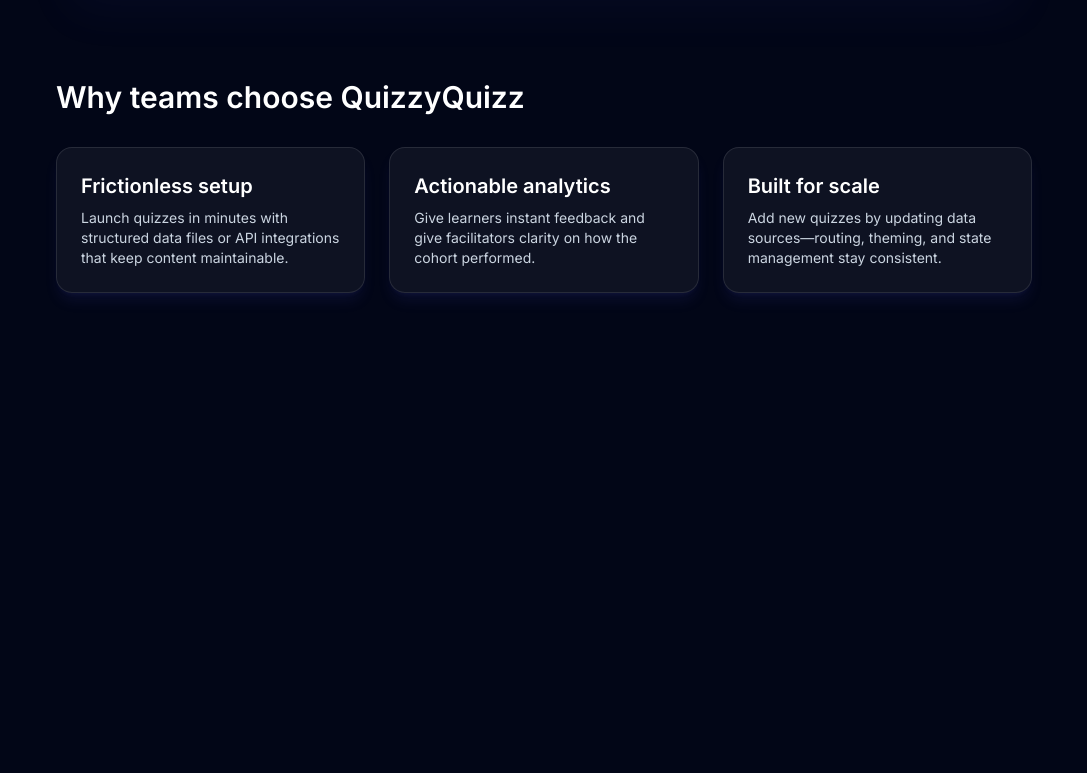
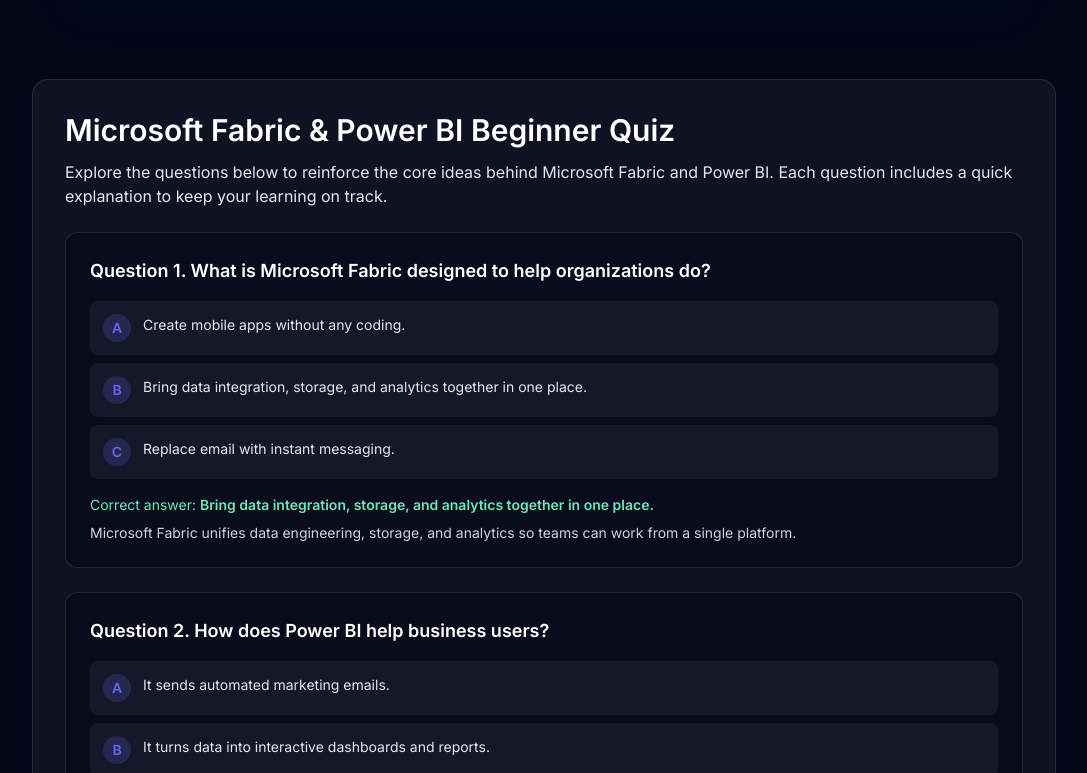
Before and after one commit to awang1020/QuizzGame, a Next.js app: page / in a window 1280 px wide. Shown: the part 647-1420 px from the top of the page, without its empty margins (96-1183 px from the left). Before the commit the page ends 1020 px from the top, so only its background shows below. Built offline with nearby package versions, Linux system fonts and the light colour scheme.

Commit message:
Add beginner Microsoft Fabric quiz to home page

```diff
--- a/app/page.tsx
+++ b/app/page.tsx
@@ -1,9 +1,13 @@
 import LandingHero from "@/components/LandingHero";
+import BeginnerFabricQuiz from "@/components/BeginnerFabricQuiz";
 
 export default function HomePage() {
   return (
     <main className="mx-auto flex min-h-screen max-w-6xl flex-col">
       <LandingHero />
+      <section className="w-full px-6 pb-16">
+        <BeginnerFabricQuiz />
+      </section>
       <section className="mx-auto flex w-full max-w-5xl flex-col gap-8 px-6 pb-20">
         <h2 className="text-3xl font-semibold text-white">Why teams choose QuizzyQuizz</h2>
         <div className="grid gap-6 md:grid-cols-3">
--- /dev/null
+++ b/components/BeginnerFabricQuiz.tsx
@@ -0,0 +1,182 @@
+import React from "react";
+
+interface BeginnerQuestion {
+  id: string;
+  prompt: string;
+  options: {
+    id: string;
+    text: string;
+  }[];
+  answer: string;
+  explanation: string;
+}
+
+const beginnerQuestions: BeginnerQuestion[] = [
+  {
+    id: "fabric-purpose",
+    prompt: "What is Microsoft Fabric designed to help organizations do?",
+    options: [
+      { id: "a", text: "Create mobile apps without any coding." },
+      { id: "b", text: "Bring data integration, storage, and analytics together in one place." },
+      { id: "c", text: "Replace email with instant messaging." }
+    ],
+    answer: "b",
+    explanation:
+      "Microsoft Fabric unifies data engineering, storage, and analytics so teams can work from a single platform."
+  },
+  {
+    id: "power-bi-role",
+    prompt: "How does Power BI help business users?",
+    options: [
+      { id: "a", text: "It sends automated marketing emails." },
+      { id: "b", text: "It turns data into interactive dashboards and reports." },
+      { id: "c", text: "It designs company logos automatically." }
+    ],
+    answer: "b",
+    explanation:
+      "Power BI focuses on visualizing data, helping people explore numbers through dashboards and reports."
+  },
+  {
+    id: "fabric-onelake",
+    prompt: "What is OneLake within Microsoft Fabric?",
+    options: [
+      { id: "a", text: "A shared data lake that stores information for all Fabric experiences." },
+      { id: "b", text: "A desktop app used to build PowerPoint slides." },
+      { id: "c", text: "A tool that creates marketing campaigns." },
+      { id: "d", text: "A place to host company websites." }
+    ],
+    answer: "a",
+    explanation:
+      "OneLake is the central storage layer for Fabric, keeping data in one trusted location."
+  },
+  {
+    id: "power-bi-desktop",
+    prompt: "Why do beginners often start with Power BI Desktop?",
+    options: [
+      { id: "a", text: "It lets them build and preview reports on their computer before sharing them." },
+      { id: "b", text: "It is the only way to send emails in Fabric." },
+      { id: "c", text: "It automatically writes blog posts." }
+    ],
+    answer: "a",
+    explanation:
+      "Power BI Desktop provides a friendly workspace to model data and design reports locally."
+  },
+  {
+    id: "fabric-workspaces",
+    prompt: "What is a workspace in Microsoft Fabric and Power BI?",
+    options: [
+      { id: "a", text: "A folder where you store and collaborate on related analytics items." },
+      { id: "b", text: "A chat room for customer service." },
+      { id: "c", text: "A tool for editing videos." }
+    ],
+    answer: "a",
+    explanation:
+      "Workspaces organize datasets, reports, pipelines, and notebooks so teams can manage them together."
+  },
+  {
+    id: "fabric-dataflows",
+    prompt: "How do dataflows support beginners building reports?",
+    options: [
+      { id: "a", text: "They clean and prepare data in the browser, then reuse it in different Power BI reports." },
+      { id: "b", text: "They schedule company holidays." },
+      { id: "c", text: "They replace the need for any data connections." }
+    ],
+    answer: "a",
+    explanation:
+      "Dataflows offer low-code data preparation that can feed multiple Power BI reports without repeating work."
+  },
+  {
+    id: "fabric-real-time",
+    prompt: "Which scenario is a good fit for Real-Time Intelligence in Fabric?",
+    options: [
+      { id: "a", text: "Monitoring live sensor data from factory machines." },
+      { id: "b", text: "Designing company logos." },
+      { id: "c", text: "Writing employee handbooks." }
+    ],
+    answer: "a",
+    explanation:
+      "Real-Time Intelligence captures streaming data so teams can react to changes as they happen."
+  },
+  {
+    id: "power-bi-sharing",
+    prompt: "What is one simple way to share a finished Power BI report with coworkers?",
+    options: [
+      { id: "a", text: "Publish it to the Power BI service and grant them access." },
+      { id: "b", text: "Email the .pbix file without any permissions." },
+      { id: "c", text: "Print every page and mail it." }
+    ],
+    answer: "a",
+    explanation:
+      "Publishing to the Power BI service makes the report available online with controlled access."
+  },
+  {
+    id: "fabric-copilot",
+    prompt: "How can Copilot in Microsoft Fabric assist beginners?",
+    options: [
+      { id: "a", text: "By suggesting code, queries, or descriptions based on natural-language prompts." },
+      { id: "b", text: "By sending meeting invitations automatically." },
+      { id: "c", text: "By designing company logos from scratch." }
+    ],
+    answer: "a",
+    explanation:
+      "Copilot brings AI assistance to Fabric, helping users draft code, summaries, or visualizations faster."
+  },
+  {
+    id: "power-bi-datasets",
+    prompt: "Why is it helpful to create a reusable dataset in Power BI?",
+    options: [
+      { id: "a", text: "So multiple reports can trust the same clean data without rebuilding it each time." },
+      { id: "b", text: "So reports can work without any data." },
+      { id: "c", text: "So you can export the report as a video." }
+    ],
+    answer: "a",
+    explanation:
+      "Reusable datasets provide one source of truth that many reports can reference, reducing rework."
+  }
+];
+
+const BeginnerFabricQuiz: React.FC = () => {
+  return (
+    <section className="mx-auto w-full max-w-5xl rounded-2xl border border-white/10 bg-white/5 p-8 shadow-lg shadow-primary/10">
+      <h2 className="text-3xl font-semibold text-white">Microsoft Fabric &amp; Power BI Beginner Quiz</h2>
+      <p className="mt-3 text-base text-slate-200">
+        Explore the questions below to reinforce the core ideas behind Microsoft Fabric and Power BI. Each question
+        includes a quick explanation to keep your learning on track.
+      </p>
+      <ol className="mt-6 space-y-6">
+        {beginnerQuestions.map((question, index) => {
+          const correctOption = question.options.find((option) => option.id === question.answer);
+          return (
+            <li key={question.id} className="rounded-xl border border-white/10 bg-slate-950/40 p-6">
+              <h3 className="text-lg font-semibold text-white">
+                Question {index + 1}. {question.prompt}
+              </h3>
+              <ul className="mt-4 space-y-2">
+                {question.options.map((option) => (
+                  <li
+                    key={option.id}
+                    className="flex items-start gap-3 rounded-lg border border-transparent bg-white/5 p-3 text-sm text-slate-200 hover:border-primary/40"
+                    data-correct={option.id === question.answer}
+                  >
+                    <span className="flex h-7 w-7 shrink-0 items-center justify-center rounded-full bg-primary/20 font-semibold text-primary">
+                      {option.id.toUpperCase()}
+                    </span>
+                    <span className="leading-relaxed">{option.text}</span>
+                  </li>
+                ))}
+              </ul>
+              {correctOption ? (
+                <p className="mt-4 text-sm text-emerald-300">
+                  Correct answer: <span className="font-semibold">{correctOption.text}</span>
+                </p>
+              ) : null}
+              <p className="mt-2 text-sm text-slate-300">{question.explanation}</p>
+            </li>
+          );
+        })}
+      </ol>
+    </section>
+  );
+};
+
+export default BeginnerFabricQuiz;
```
